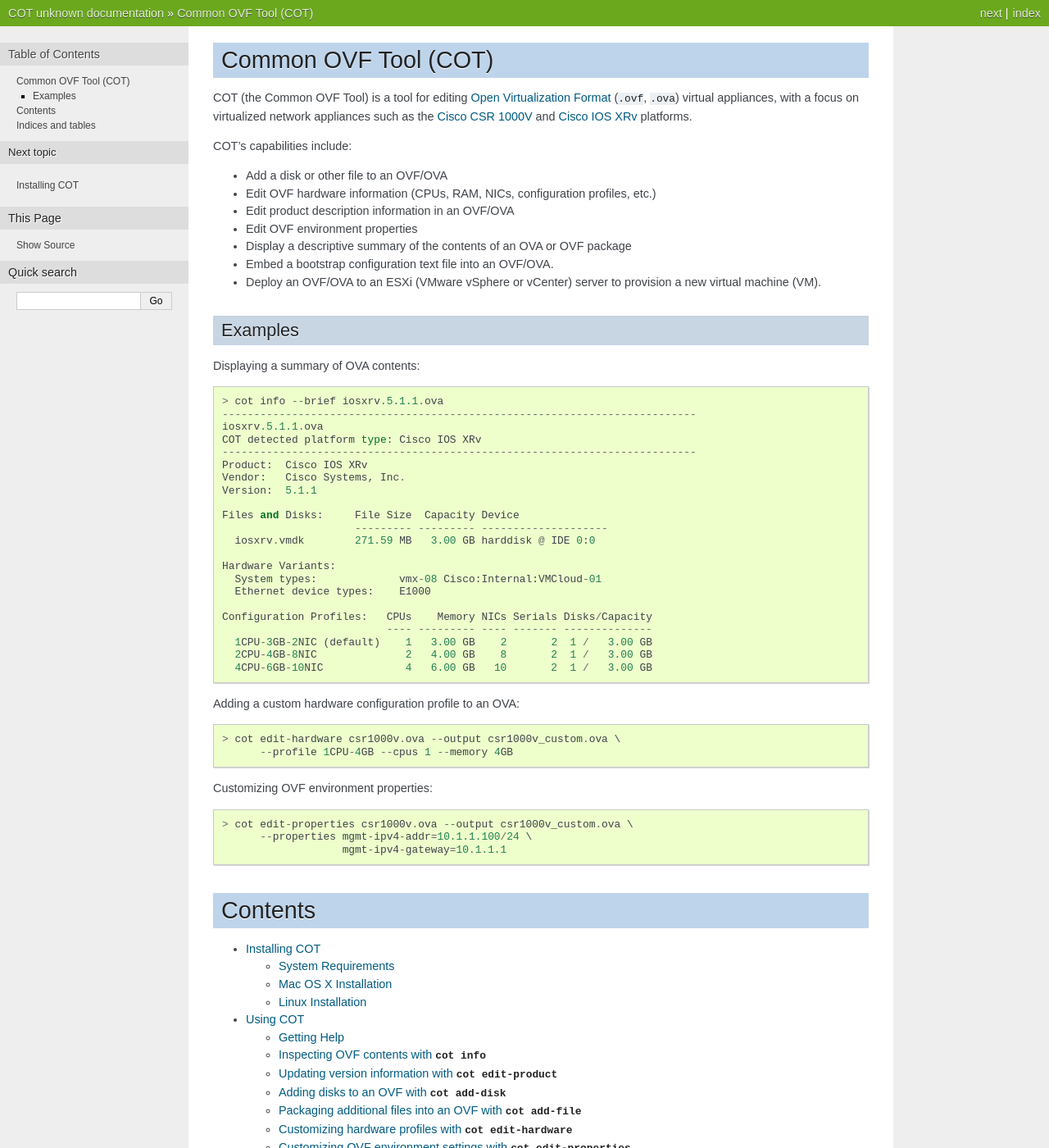
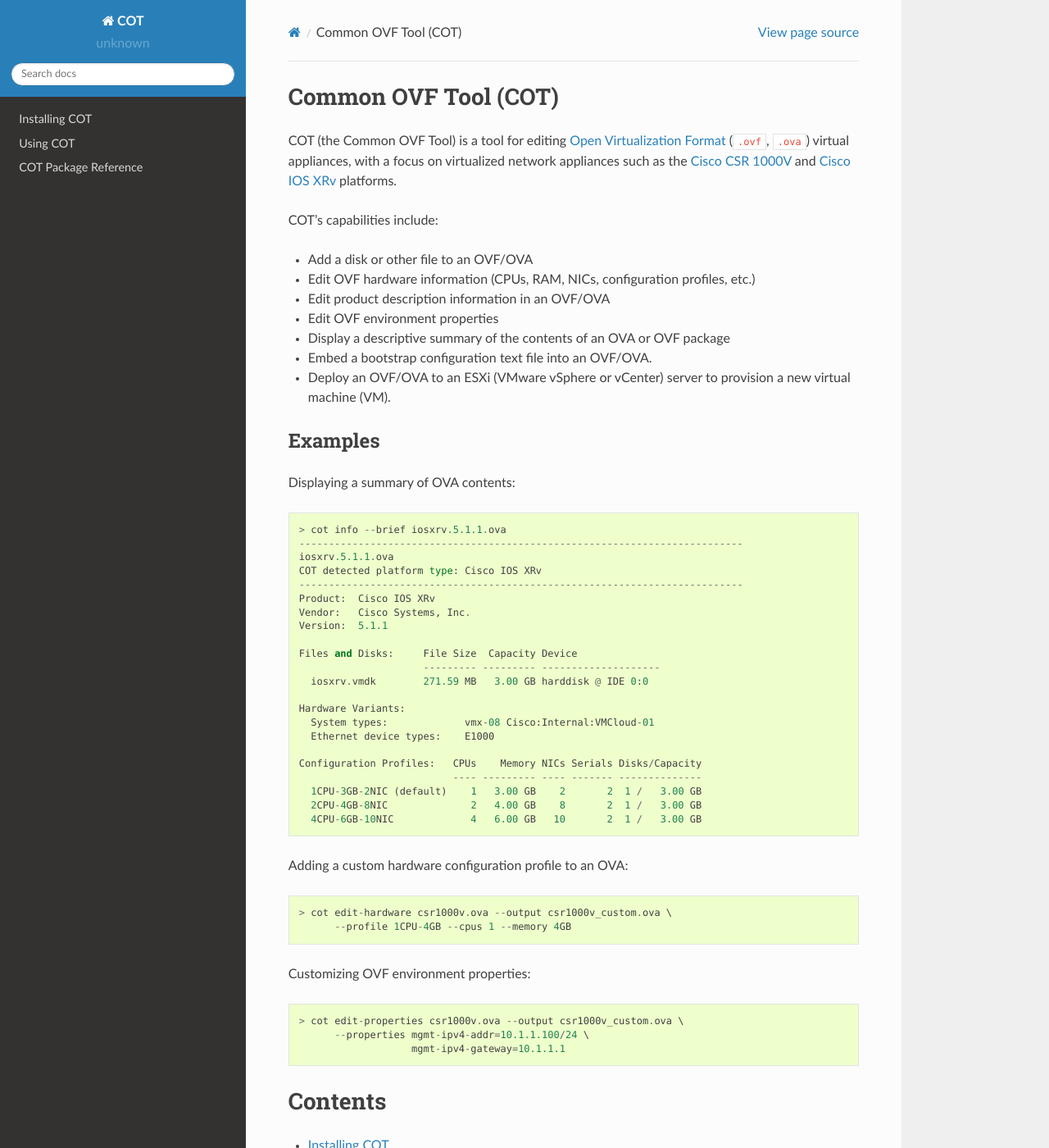
Before and after one commit to glennmatthews/cot, a Sphinx documentation site: the page built from docs/source/index.rst, in a window 1280 px wide and 1400 px high. Shown: the whole window at 82% size. Built offline with Sphinx 7.4.7 and the Read the Docs theme 2.0.0, drawn with Linux system fonts in a browser that asks for light colours; some of the changed text lies outside the part shown.

```diff
--- a/docs/source/conf.py
+++ b/docs/source/conf.py
@@ -34,6 +34,21 @@ extensions = [
     'sphinx.ext.intersphinx',
     'sphinx.ext.viewcode',
 ]
+
+# -- Autodoc configuration --------------------
+
+# Class documentation - class (default), init, or both
+# autoclass_content = 'both'
+
+# Sorting of members - alphabetical (default), groupwise, or bysource
+autodoc_member_order = 'groupwise'
+
+# Default flags for all autodoc directives.
+# members, undoc-members, private-members, special-members, inherited-members,
+# show-inheritance
+autodoc_default_flags = ['members', 'undoc-members', 'show-inheritance']
+
+# -- General configuration, continued ---------
 
 # Add any paths that contain templates here, relative to this directory.
 templates_path = ['_templates']
@@ -84,7 +99,7 @@ exclude_patterns = ["/test/"]
 
 # If true, the current module name will be prepended to all description
 # unit titles (such as .. function::).
-# add_module_names = True
+add_module_names = False
 
 # If true, sectionauthor and moduleauthor directives will be shown in the
 # output. They are ignored by default.
@@ -94,7 +109,7 @@ exclude_patterns = ["/test/"]
 pygments_style = 'sphinx'
 
 # A list of ignored prefixes for module index sorting.
-# modindex_common_prefix = []
+modindex_common_prefix = ['COT']
 
 # If true, keep warnings as "system message" paragraphs in the built documents.
 # keep_warnings = False
@@ -105,7 +120,18 @@ pygments_style = 'sphinx'
 # The theme to use for HTML and HTML Help pages.  See the documentation for
 # a list of builtin themes.
 # html_theme = 'default'
-html_theme = 'nature'
+# html_theme = 'nature'
+
+# on_rtd is whether we are on readthedocs.org, this line of code grabbed from
+# docs.readthedocs.org
+on_rtd = os.environ.get('READTHEDOCS', None) == 'True'
+
+if not on_rtd:  # only import and set the theme if we're building docs locally
+    import sphinx_rtd_theme
+    html_theme = 'sphinx_rtd_theme'
+    html_theme_path = [sphinx_rtd_theme.get_html_theme_path()]
+
+# otherwise, readthedocs.org uses their theme by default, so no need to specify
 
 # Theme options are theme-specific and customize the look and feel of a theme
 # further.  For a list of options available for each theme, see the
```
